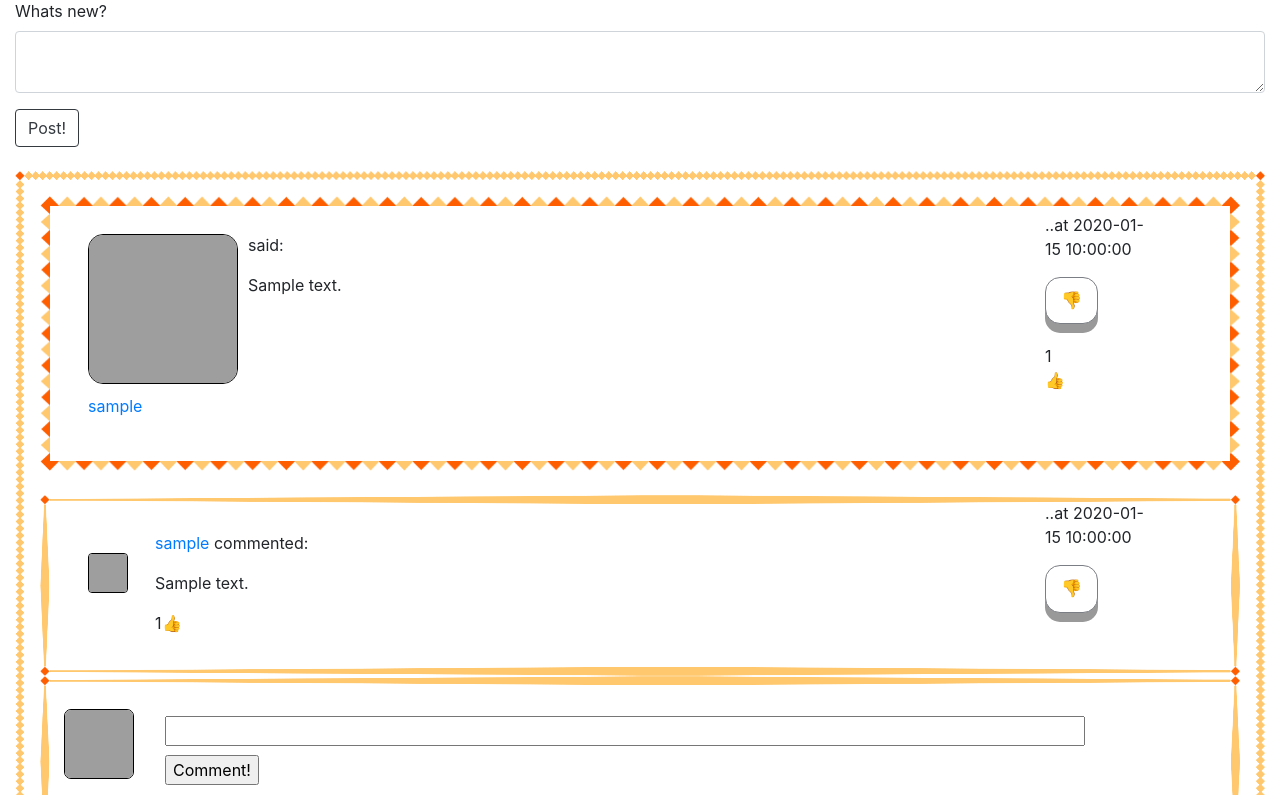
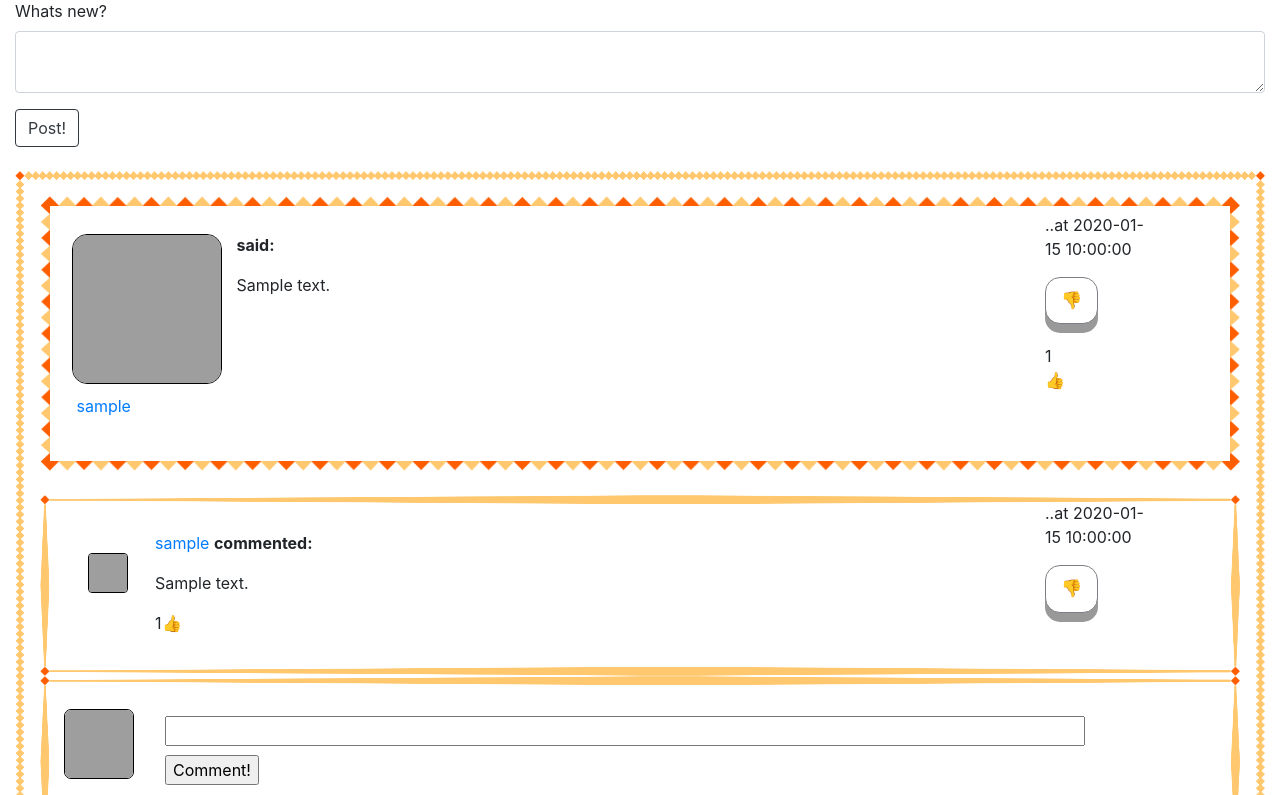
Before and after one commit to SLDem/MySNSite, a Flask app: page / in a window 1280 px wide. Shown: the part 103-898 px from the top of the page. Run offline with Flask 2, Linux system fonts and the light colour scheme; a user stored in the database is signed in; tables that the repository leaves empty hold one stand-in row (values such as "Sample post"); some libraries are stand-ins or nearby versions; grey boxes are pictures that could not be loaded.

Commit message:
Changed layout a little bit

```diff
--- a/app/templates/_comment.html
+++ b/app/templates/_comment.html
@@ -15,7 +15,7 @@
         <div id="center_comment">
             <p><a href="{{ url_for('user', username=comment.commenter.username) }}">
                 {{ comment.commenter.username }}
-            </a>commented: </p>
+            </a><b>commented: </b></p>
             <p>{{ comment.body }}</p>
             <p>{{ comment.comment_likes.count() }}&#128077</p>
         </div>
--- a/app/templates/_post.html
+++ b/app/templates/_post.html
@@ -4,7 +4,7 @@
 
             <!-- Avatar and username -->
             <div id="left_post">
-                <div style="position: absolute">
+                <div style="position: absolute; margin-left: -5px;">
                     <a href="{{ url_for('user', username=post.author.username) }}">
                         {% if post.author.avatar_set %}
                             <img class="avatar" height="150px" width="150px" src="{{ url_for('static', filename=post.author.username + '.jpg') }}">
@@ -22,7 +22,7 @@
 
             <!-- Post body -->
             <div id="center_post">
-                <p>said: </p>
+                <p><b>said: </b></p>
                 <p id="post{{ post.id }}">{{ post.body }}</p>
             </div>
 
--- a/app/templates/base.html
+++ b/app/templates/base.html
@@ -11,7 +11,7 @@
     <style type="text/css">
 
         #container_post{width:100%; height: 190px; margin-bottom: 2%;}
-        #left_post{float: left; width: 160px; margin-left: 2%; margin-top: 0.1%;}
+        #left_post{float: left; width: 160px; margin-left: 1%; margin-top: 0.1%;}
         #center_post{margin: 0 auto; width: 80%; margin-top: 1%; margin-left: 1%;}
         #right_post{float: right; width: 100px; margin-right: 70px; margin-top: -100px;}
 
@@ -137,12 +137,12 @@
         {% endblock %}
 
     <div id="main-footer">
-        <p style="color: white; margin-left: 2%; margin-bottom: -30px;">
+        <p style="color: white; margin-left: 2%; margin-bottom: -30px;"><b>
             Country: Ukraine<br>
             City: Pasiky-Zubrytski<br>
             Name: Morgan Freeman<br>
             Phone: 38 (063) 255 88-36
-        </p>
+        </b></p>
     </div>
 
     </div>
```
Also changed, not shown: app/app.db.
